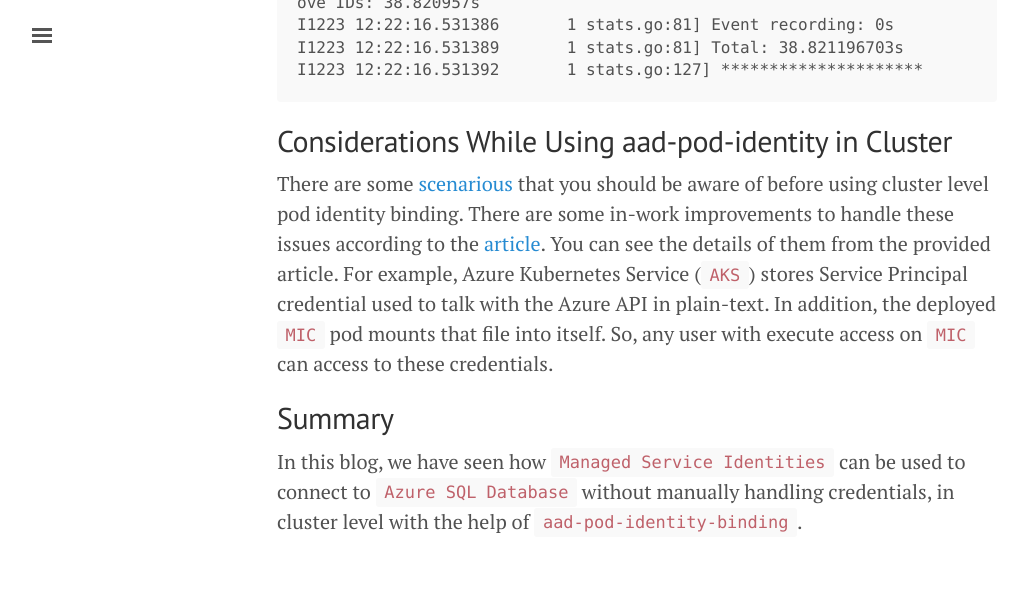
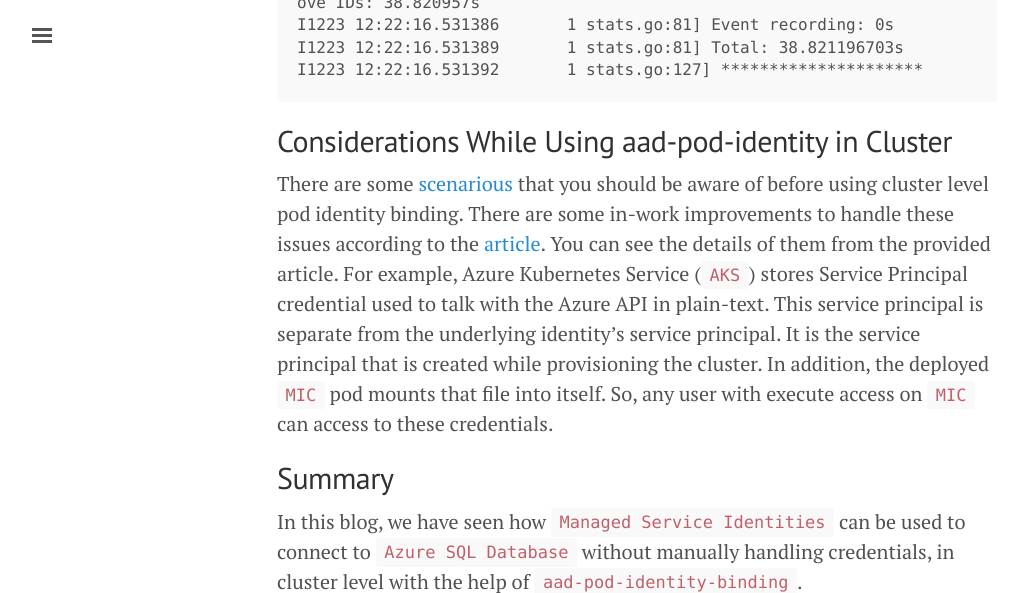
Before and after one commit to deepnetworkgmbh/blog, a Jekyll site: the page built from _posts/2019-12-19-aad-pod-binding-sql-server-conn.md, in a window 1280 px wide and 900 px high, scrolled down 8988 px, cut to the strip 0-593 px from the top of the window. Shown: the whole strip, without its empty margins (3-1029 px from the left). Built offline with Jekyll 4.4.1, drawn with Linux system fonts in a browser that asks for light colours; nearby versions of some CDN libraries.

Commit message:
plain-text stored service principal credential confusion is resolved

```diff
--- a/_posts/2019-12-19-aad-pod-binding-sql-server-conn.md
+++ b/_posts/2019-12-19-aad-pod-binding-sql-server-conn.md
@@ -219,7 +219,7 @@ I1223 12:22:16.531392       1 stats.go:127] *********************
 
 ## Considerations While Using aad-pod-identity in Cluster
 
-There are some [scenarious](https://itnext.io/using-aad-pod-identity-in-your-azure-kubernetes-clusters-what-to-watch-out-for-73d5d73960f) that you should be aware of before using cluster level pod identity binding. There are some in-work improvements to handle these issues according to the [article](https://medium.com/microsoftazure/pod-identity-5bc0ffb7ebe7). You can see the details of them from the provided article. For example, Azure Kubernetes Service (`AKS`) stores Service Principal credential used to talk with the Azure API in plain-text. In addition, the deployed `MIC` pod mounts that file into itself. So, any user with execute access on `MIC` can access to these credentials.
+There are some [scenarious](https://itnext.io/using-aad-pod-identity-in-your-azure-kubernetes-clusters-what-to-watch-out-for-73d5d73960f) that you should be aware of before using cluster level pod identity binding. There are some in-work improvements to handle these issues according to the [article](https://medium.com/microsoftazure/pod-identity-5bc0ffb7ebe7). You can see the details of them from the provided article. For example, Azure Kubernetes Service (`AKS`) stores Service Principal credential used to talk with the Azure API in plain-text. This service principal is separate from the underlying identity's service principal. It is the service principal that is created while provisioning the cluster. In addition, the deployed `MIC` pod mounts that file into itself. So, any user with execute access on `MIC` can access to these credentials.
 
 ## Summary
 
```
